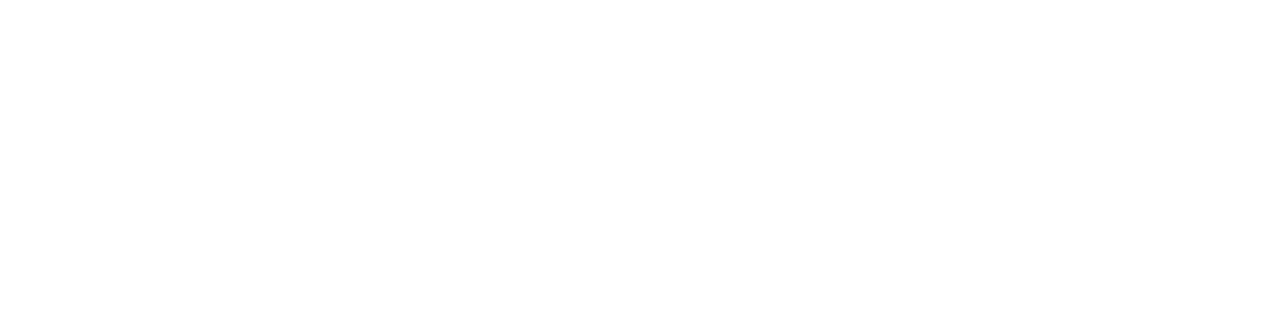
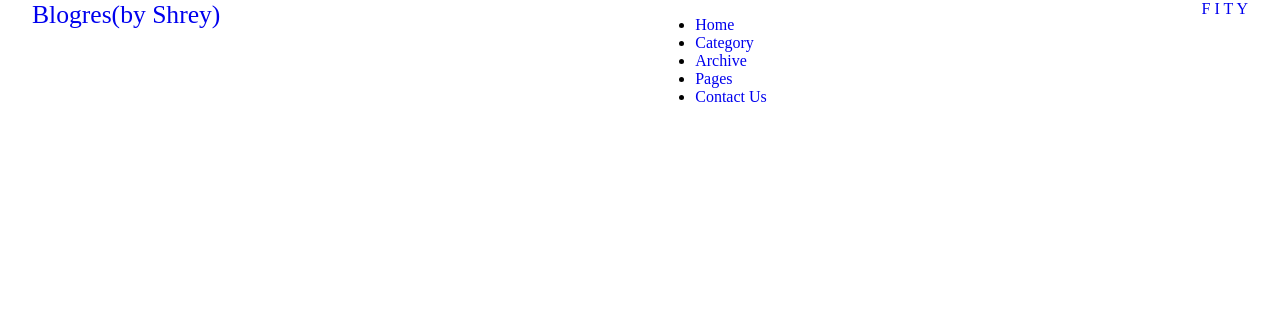
Before and after one commit to shreym3/blogres, a plain HTML site: page index.html in a window 1280 px wide. Drawn offline with Linux system fonts and the light colour scheme.

Commit message:
navigation created

```diff
--- a/css/style.css
+++ b/css/style.css
@@ -0,0 +1,30 @@
+
+
+html,body{
+    margin: 0%;
+    box-sizing: border-box;
+    overflow-x: hidden;
+}
+/*---Global Classes---*/
+a{
+    text-decoration: none;
+}
+.flex-row{
+    display: flex;
+    flex-direction: row;
+}
+/*---Global Classes---*/
+.nav{
+    background: white;
+    padding: 0 2rem;
+    height: 0rem;
+    min-height: 40vh;
+    overflow: hidden;
+}
+.nav-menu{
+    justify-content: space-between;
+}
+.nav-brand a{
+    font-size: 1.6rem;
+    padding: 1rem 0;
+}
--- a/index.html
+++ b/index.html
@@ -8,6 +8,40 @@
     <link rel="stylesheet" href="./css/style.css">
 </head>
 <body>
+    <!--------Navbar-------->
+    <nav class="nav">
+        <div class="nav-menu flex-row">
+            <div class="nav-brand">
+                <a href="#" class="text-gray">Blogres(by Shrey)</a>
+            </div>
+            <div>
+                <ul class="nav-items">
+                    <li class="nav-link">
+                        <a href="#">Home</a>
+                    </li>
+                    <li class="nav-link">
+                        <a href="#">Category</a>
+                    </li>
+                    <li class="nav-link">
+                        <a href="#">Archive</a>
+                    </li>
+                    <li class="nav-link">
+                        <a href="#">Pages</a>
+                    </li>
+                    <li class="nav-link">
+                        <a href="#">Contact Us</a>
+                    </li>
+                </ul>
+            </div>
+            <div class="social text-gray">
+                <a href="#">F</a>
+                <a href="#">I</a>
+                <a href="#">T</a>
+                <a href="#">Y</a>
+            </div>
+        </div>
+    </nav>
+    <!----x----Navbar-----x--->
     <!--Javascript file-->
     <script src="./js/main.js"></script>
 </body>
```
